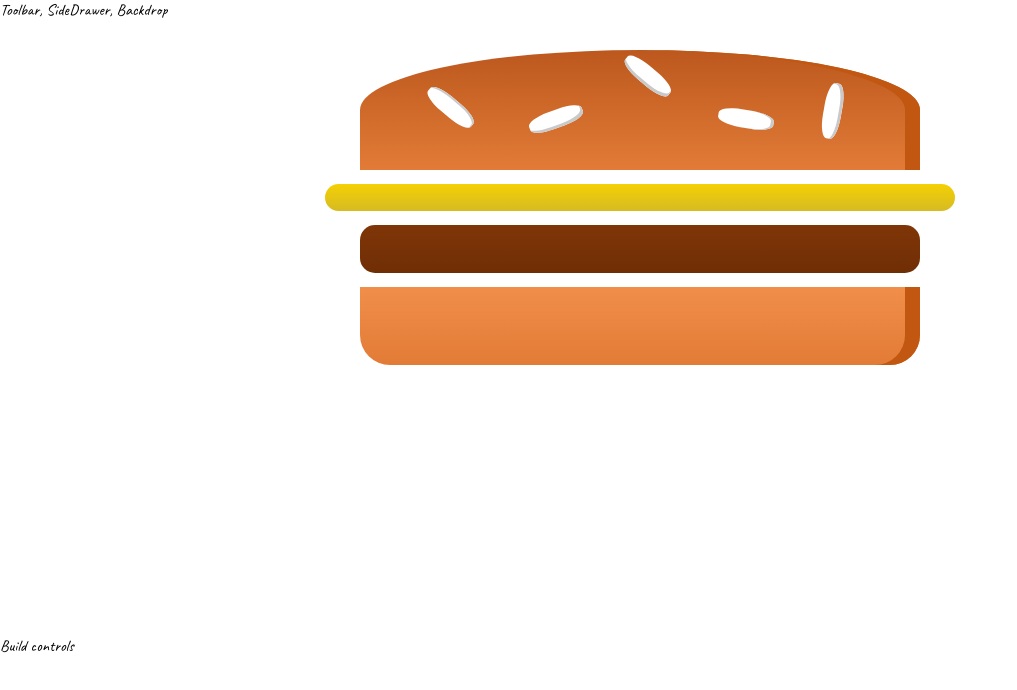
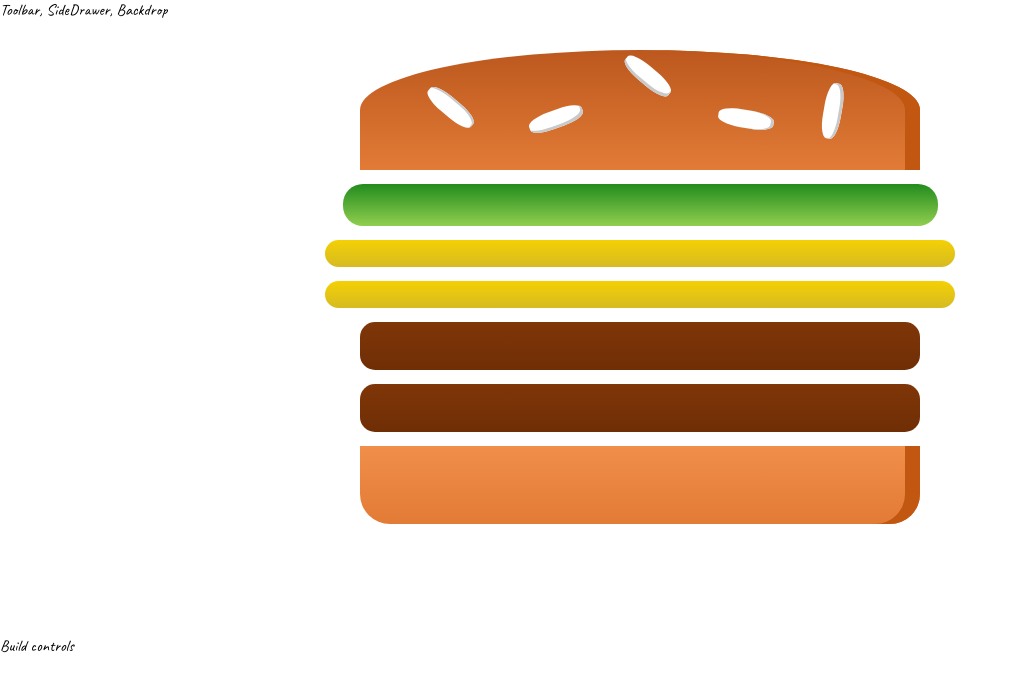
Before and after one commit to DawidSzpener/Burger, a React app: page / in a window 1280 px wide. Shown: the top 690 px of the page, without its empty margins (0-1017 px from the left). Built offline with nearby package versions, Linux system fonts and the light colour scheme; a web font is replaced by a local one.

Commit message:
feat: burgerbuilder now passes props to burger so it can build a burger based on burgerbuilders state

```diff
--- a/src/components/Burger/Burger.js
+++ b/src/components/Burger/Burger.js
@@ -3,11 +3,17 @@
 import BurgerIngredient from './BurgerIngredient/BurgerIngredient'
 
 const burger = (props) => {
+  const newIngredients = Object.keys(props.ingredients)
+    .map(igKey => {
+      return [...Array(props.ingredients[igKey])].map((_, i) => {
+        return <BurgerIngredient key={igKey + i} type={igKey}  />
+      })
+    })
+
   return (
     <div className={classes.Burger}>
       <BurgerIngredient type="bread-top"/>
-      <BurgerIngredient type="cheese"/>
-      <BurgerIngredient type="meat"/>
+      {newIngredients}
       <BurgerIngredient type="bread-bottom"/>
     </div>
   )
--- a/src/containers/BurgerBuilder/BurgerBuilder.js
+++ b/src/containers/BurgerBuilder/BurgerBuilder.js
@@ -3,11 +3,20 @@
 import Burger from '../../components/Burger/Burger'
 
 class BurgerBuilder extends Component {
+  state = {
+    ingredients: {
+      salad: 1,
+      bacon: 1,
+      cheese: 2,
+      meat: 2
+    }
+  }
+
   render () {
     return (
       <Aux>
         <div>
-          <Burger />
+          <Burger ingredients={this.state.ingredients}/>
         </div>
         <div>
           Build controls
```
